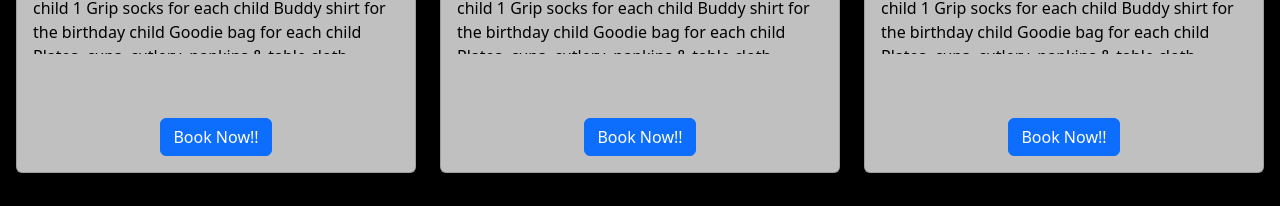
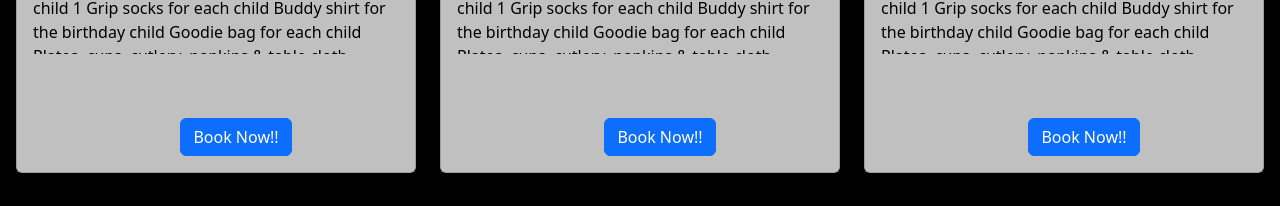
Before and after one commit to hoangleminhtriet/fe, a React (Vite) app in the folder swp/: page / in a window 1280 px wide. Shown: the part 2044-2250 px from the top of the page. Built offline with nearby package versions, Linux system fonts and the light colour scheme.

Commit message:
add booking-step2

```diff
--- a/swp/src/App.jsx
+++ b/swp/src/App.jsx
@@ -15,6 +15,7 @@ import Service from "./components/Navbar/Service";
 import Contact from "./components/Navbar/Contact";
 import FoodScreen from "./screen/Food/FoodScreen";
 import HomeBooking from "./screen/Booking/HomeBooking";
+import BookingStep2 from "./screen/Booking/BookingStep2";
 
 function App() {
   const [showOverview, setShowOverview] = useState(false);
@@ -84,6 +85,7 @@ function App() {
           <Route path="*" element={<Navigate to="/" />} />
           <Route path="/food" element={<FoodScreen />} />
           <Route path="/booking" element={<HomeBooking />} />
+          <Route path="/bookingstep2" element={<BookingStep2 />} />
         </Routes>
         <Footer />
       </Router>
--- /dev/null
+++ b/swp/src/screen/Booking/BookingStep2.jsx
@@ -0,0 +1,5 @@
+const BookingStep2 = () => {
+  return <div>123</div>;
+};
+
+export default BookingStep2;
--- a/swp/src/screen/Booking/HomeBooking.jsx
+++ b/swp/src/screen/Booking/HomeBooking.jsx
@@ -36,8 +36,8 @@ const HomeBooking = () => {
         Next Step.
       </Card.Text>
       <Card.Text>* indicates a required field.</Card.Text>
-      <Card.Text style={{fontWeight:"700"}}>Select A Category *</Card.Text>
-      <SelectCategory/>
+      <Card.Text style={{ fontWeight: "700" }}>Select A Category *</Card.Text>
+      <SelectCategory />
     </Container>
   );
 };
--- a/swp/src/screen/Booking/SelectCategory/SearchableDropdown.jsx
+++ b/swp/src/screen/Booking/SelectCategory/SearchableDropdown.jsx
@@ -1,11 +1,11 @@
 /* eslint-disable react/prop-types */
-import  { useState } from 'react';
-import { Button, Card, Dropdown, Image } from 'react-bootstrap';
-import Example from "../../../assets/image/uudai.png"
-
+import { useState } from "react";
+import { Button, Card, Dropdown, Image } from "react-bootstrap";
+import Example from "../../../assets/image/uudai.png";
+import { Link } from "react-router-dom";
 
 const SearchableDropdown = ({ items, onSelect, placeholder }) => {
-  const [searchTerm, setSearchTerm] = useState('');
+  const [searchTerm, setSearchTerm] = useState("");
   const [filteredItems, setFilteredItems] = useState(items);
 
   const handleSearch = (event) => {
@@ -20,7 +20,7 @@ const SearchableDropdown = ({ items, onSelect, placeholder }) => {
 
   const handleSelect = (selectedItem) => {
     onSelect(selectedItem);
-    setSearchTerm('');
+    setSearchTerm("");
     setFilteredItems(items);
   };
 
@@ -32,7 +32,6 @@ const SearchableDropdown = ({ items, onSelect, placeholder }) => {
 
       <Dropdown.Menu>
         <input
-
           type="text"
           placeholder="Search..."
           value={searchTerm}
@@ -51,20 +50,40 @@ const SearchableDropdown = ({ items, onSelect, placeholder }) => {
 
 const RenderCard = ({ selectedItem }) => {
   return (
-        <Card className="m-3"><Card className="m-3" style={{display:"flex", flexDirection:"row", border:"transparent"}}>
-        <div><Image style={{maxHeight:"8em", minWidth:"13em"}} alt='' src={Example}/></div>
+    <Card className="m-3">
+      <Card
+        className="m-3"
+        style={{ display: "flex", flexDirection: "row", border: "transparent" }}
+      >
+        <div>
+          <Image
+            style={{ maxHeight: "8em", minWidth: "13em" }}
+            alt=""
+            src={Example}
+          />
+        </div>
 
         <Card.Body>
-          <Card.Title className='mb-5'>Selected Item</Card.Title>
+          <Card.Title className="mb-5">Selected Item</Card.Title>
           <Card.Text>{selectedItem}</Card.Text>
         </Card.Body>
 
-        <Card.Title className='m-3'>Price</Card.Title>
-
+        <Card.Title className="m-3">Price</Card.Title>
       </Card>
-      <Button variant='warning'size='lg' style={{marginLeft:"auto", marginRight:"1em", marginBottom:"2em",}}>Select</Button>
+      <Link to="/bookingstep2">
+        <Button
+          variant="warning"
+          size="lg"
+          style={{
+            marginLeft: "auto",
+            marginRight: "1em",
+            marginBottom: "2em",
+          }}
+        >
+          Select
+        </Button>
+      </Link>
     </Card>
-
   );
 };
 
--- a/swp/src/screen/Home/Home.jsx
+++ b/swp/src/screen/Home/Home.jsx
@@ -3,6 +3,7 @@ import Banner from "../../assets/image/home1.png";
 import "./Home.css";
 import { useEffect, useState } from "react";
 import Loading from "../../components/Loading";
+import { Link } from "react-router-dom";
 
 const Home = () => {
   const [isLoading, setIsLoading] = useState(true);
@@ -27,7 +28,9 @@ const Home = () => {
         <Col className="text-booking">
           Booking <strong>Birthday</strong> For Kids.
           <Col>
+            <Link to="/booking">
               <Button className="mt-5">Book Now!!</Button>
+            </Link>
           </Col>
         </Col>
         <Col>
@@ -182,10 +185,12 @@ const Home = () => {
                 birthday child Goodie bag for each child Plates, cups, cutlery,
                 napkins & table cloth
               </Card.Text>
-              <Row style={{ justifyContent: "center" }}>
+              <Row style={{ justifyContent: "center", marginLeft: "37%" }}>
+                <Link to="/booking">
                   <Button style={{ maxWidth: "fit-content" }} className="mt-5">
                     Book Now!!
                   </Button>
+                </Link>
               </Row>
             </Card.Body>
           </Card>
@@ -228,10 +233,12 @@ const Home = () => {
                 birthday child Goodie bag for each child Plates, cups, cutlery,
                 napkins & table cloth
               </Card.Text>
-              <Row style={{ justifyContent: "center" }}>
+              <Row style={{ justifyContent: "center", marginLeft: "37%" }}>
+                <Link to="/booking">
                   <Button style={{ maxWidth: "fit-content" }} className="mt-5">
                     Book Now!!
                   </Button>
+                </Link>
               </Row>
             </Card.Body>
           </Card>
@@ -274,10 +281,12 @@ const Home = () => {
                 birthday child Goodie bag for each child Plates, cups, cutlery,
                 napkins & table cloth
               </Card.Text>
-              <Row style={{ justifyContent: "center" }}>
+              <Row style={{ justifyContent: "center", marginLeft: "37%" }}>
+                <Link to="/booking">
                   <Button style={{ maxWidth: "fit-content" }} className="mt-5">
                     Book Now!!
                   </Button>
+                </Link>
               </Row>
             </Card.Body>
           </Card>
```
Lines whose indentation alone changed are shown as unchanged.
